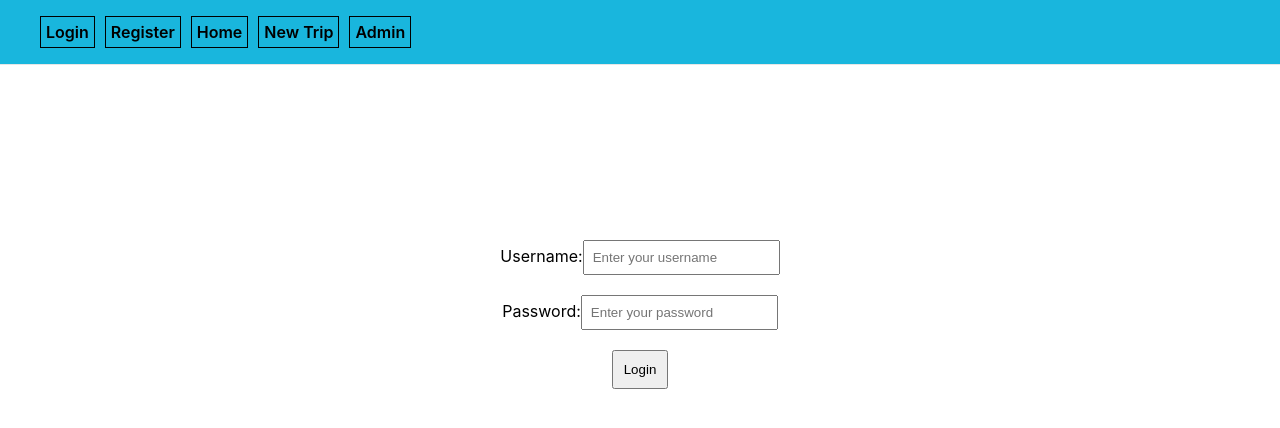
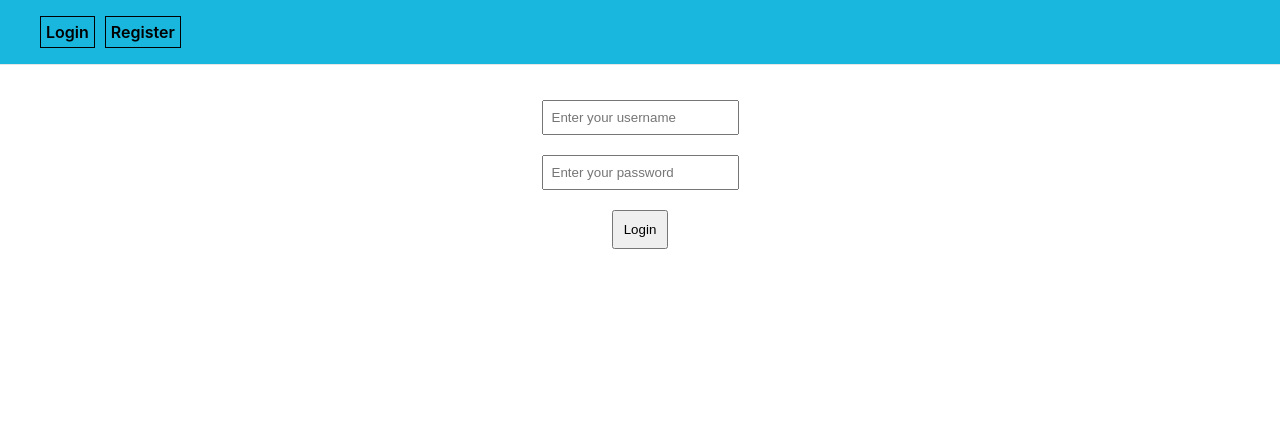
Before and after one commit to dpolic1/travel_planner_frontend, a React (Create React App) app: page /login in a window 1280 px wide. Shown: the top 428 px of the page. Built offline with nearby package versions, Linux system fonts and the light colour scheme.

Commit message:
added auth check on header nav

```diff
--- a/src/App.js
+++ b/src/App.js
@@ -1,26 +1,33 @@
 
 import React from 'react';
-import { Route, BrowserRouter as Router, Routes } from 'react-router-dom';
+import { Route, RouterProvider, createBrowserRouter, createRoutesFromElements } from 'react-router-dom';
 import RootLayout from './components/common/root-layout/RootLayout';
 import Home from './components/pages/home/Home';
 import Admin from './components/pages/admin/Admin';
 import Login from './components/pages/login/Login';
 import Register from './components/pages/register/Register';
 import NewTrip from './components/pages/new_trip/NewTrip';
+import { AuthProvider } from './components/common/auth-context/AuthContext';
+
+const router = createBrowserRouter(
+  createRoutesFromElements(
+    <Route path="/" element={<RootLayout />}>
+      <Route index element={<Home />} />
+      <Route path="login" element={<Login />} />
+      <Route path="register" element={<Register />} />
+      <Route path="newtrip" element={<NewTrip />} />
+      <Route path="admin" element={<Admin />} />
+    </Route>
+  )
+);
 
 function App() {
   return (
-    <Router>
-      <Routes>
-        <Route path="/" element={<RootLayout />}>
-          <Route index element={<Home />} />
-          <Route path="login" element={<Login />} />
-          <Route path="register" element={<Register />} />
-          <Route path="newtrip" element={<NewTrip />} />
-          <Route path="admin" element={<Admin />} />
-        </Route>
-      </Routes>
-    </Router>
+    <div>
+      <AuthProvider>
+        <RouterProvider router={router} />
+      </AuthProvider>
+    </div>
   );
 }
 
--- /dev/null
+++ b/src/components/common/auth-context/AuthContext.js
@@ -0,0 +1,27 @@
+import React, { createContext, useContext, useState } from 'react';
+
+const AuthContext = createContext();
+
+export const AuthProvider = ({ children }) => {
+  const [isAuthenticated, setIsAuthenticated] = useState(false);
+
+  const successfulLogin = () => {
+    // You would implement your login logic here
+    setIsAuthenticated(true);
+  };
+
+  const logout = () => {
+    // You would implement your logout logic here
+    setIsAuthenticated(false);
+  };
+
+  return (
+    <AuthContext.Provider value={{ isAuthenticated, successfulLogin, logout }}>
+      {children}
+    </AuthContext.Provider>
+  );
+};
+
+export const useAuth = () => {
+  return useContext(AuthContext);
+};
--- a/src/components/common/header/Header.jsx
+++ b/src/components/common/header/Header.jsx
@@ -1,25 +1,49 @@
+import React from "react";
+import { Link } from "react-router-dom";
 import "./Header.css"
+import {useAuth} from "../auth-context/AuthContext.js";
 
 export default function Header() {
+    const { isAuthenticated } = useAuth();
+
     return (
         <header>
-            <nav  className="header_nav">
+          <nav className="header_nav">
             <ul>
+              {!isAuthenticated && (
+                <>
                   <li className="nav_list_item">
-                        <a href="/login" className="nav_link">Login</a>
+                    <Link to="/login" className="nav_link">
+                      Login
+                    </Link>
                   </li>
                   <li className="nav_list_item">
-                        <a href="/register" className="nav_link">Register</a>
+                    <Link to="/register" className="nav_link">
+                      Register
+                    </Link>
+                  </li>
+                </>
+              )}
+
+              {isAuthenticated && (
+                <>
+                  <li className="nav_list_item">
+                    <Link to="/" className="nav_link">
+                      Home
+                    </Link>
                   </li>
                   <li className="nav_list_item">
-                        <a href="/" className="nav_link">Home</a>
+                    <Link to="/newtrip" className="nav_link">
+                      New Trip
+                    </Link>
                   </li>
                   <li className="nav_list_item">
-                        <a href="/newtrip" className="nav_link">New Trip</a>
+                    <Link to="/admin" className="nav_link">
+                      Admin
+                    </Link>
                   </li>
-                    <li className="nav_list_item">
-                        <a href="/admin" className="nav_link">Admin</a>
-                    </li>
+                </>
+              )}
             </ul>
           </nav>
         </header>
--- a/src/components/common/root-layout/RootLayout.css
+++ b/src/components/common/root-layout/RootLayout.css
@@ -1,4 +1,4 @@
 main {
-    margin-top: 120px; /* Adjust the margin to match the height of your header */
-    padding: 20px; /* Add padding as needed */
+    margin-top: 120px;
+    padding: 20px;
   }
--- a/src/components/common/root-layout/RootLayout.jsx
+++ b/src/components/common/root-layout/RootLayout.jsx
@@ -1,6 +1,5 @@
 import { Outlet } from "react-router-dom";
 import Header from "../header/Header";
-import './RootLayout.css'
 
 export default function RootLayout() {
   return (
--- a/src/components/pages/home/Home.jsx
+++ b/src/components/pages/home/Home.jsx
@@ -1,9 +1,33 @@
-function Home() {
+import React, { useEffect } from "react";
+import { useNavigate } from "react-router-dom";
+import { useAuth } from "../../common/auth-context/AuthContext";
+
+const Home = () => {
+  const { isAuthenticated } = useAuth();
+  const navigate = useNavigate();
+
+  useEffect(() => {
+    // Redirect to login if not authenticated
+    if (!isAuthenticated) {
+      navigate('/login');
+    }
+  }, [isAuthenticated, navigate]);
+
+  // Render the welcome message and other content when authenticated
   return (
     <div>
-      <h1>Home</h1>
+      <h1>Welcome to the Home Page!</h1>
+      <h1>Welcome to the Home Page!</h1>
+      <h1>Welcome to the Home Page!</h1>
+      <h1>Welcome to the Home Page!</h1>
+      <h1>Welcome to the Home Page!</h1>
+      <h1>Welcome to the Home Page!</h1>
+      <h1>Welcome to the Home Page!</h1>
+      <h1>Welcome to the Home Page!</h1>
+      <h1>Welcome to the Home Page!</h1>
+      {/* Other home content */}
     </div>
   );
-}
+};
 
 export default Home;
--- a/src/components/pages/login/components/LoginForm.css
+++ b/src/components/pages/login/components/LoginForm.css
@@ -1,10 +1,8 @@
-/* LoginForm.css */
-
 form {
     display: flex;
     flex-direction: column;
     align-items: center;
-    margin-top: 100px; /* Add a margin from the top */
+    margin-top: 100px;
 }
 
 label {
--- a/src/components/pages/login/components/LoginForm.jsx
+++ b/src/components/pages/login/components/LoginForm.jsx
@@ -1,9 +1,13 @@
 import React, { useState } from 'react';
+import { useNavigate } from 'react-router-dom';
+import { useAuth } from '../../../common/auth-context/AuthContext.js';
 import "./LoginForm.css"
 
 const LoginForm = () => {
   const [username, setUsername] = useState('');
   const [password, setPassword] = useState('');
+  const navigate = useNavigate();
+  const { successfulLogin } = useAuth();
 
   const handleUsernameChange = (e) => {
     setUsername(e.target.value);
@@ -34,6 +38,9 @@ const LoginForm = () => {
 
         const data = await response.json();
         console.log('JWT Token:', data.jwtToken);
+        localStorage.setItem('jwtToken', data.jwtToken);
+        successfulLogin();
+        navigate('/');
       } catch (error) {
         console.error('Error:', error.message);
       }
@@ -42,25 +49,21 @@ const LoginForm = () => {
   return (
     <form onSubmit={handleSubmit}>
       <label>
-        Username:
         <input
           type="text"
           value={username}
           onChange={handleUsernameChange}
           placeholder="Enter your username"
-          required
-        />
+          required />
       </label>
 
       <label>
-        Password:
         <input
           type="password"
           value={password}
           onChange={handlePasswordChange}
           placeholder="Enter your password"
-          required
-        />
+          required />
       </label>
 
       <button type="submit">Login</button>
--- a/src/components/pages/new_trip/NewTrip.jsx
+++ b/src/components/pages/new_trip/NewTrip.jsx
@@ -1,9 +1,30 @@
-function NewTrip() {
-    return (
-      <div>
-        <h1>NewTrip</h1>
-      </div>
-    );
-  }
+import React, { useEffect } from 'react';
+import { useNavigate } from 'react-router-dom';
+import { useAuth } from '../../common/auth-context/AuthContext.js';
 
-  export default NewTrip;
+const NewTrip = () => {
+  const { isAuthenticated } = useAuth();
+  const navigate = useNavigate();
+
+  useEffect(() => {
+    // Redirect to login if not authenticated
+    if (!isAuthenticated) {
+      navigate('/login');
+    }
+  }, [isAuthenticated, navigate]);
+  return (
+    <div>
+        <div>
+          <h1>Welcome to the New Trip Page!</h1>
+          <h1>Welcome to the New Trip Page!</h1>
+          <h1>Welcome to the New Trip Page!</h1>
+          <h1>Welcome to the New Trip Page!</h1>
+          <h1>Welcome to the New Trip Page!</h1>
+          <h1>Welcome to the New Trip Page!</h1>
+          <h1>Welcome to the New Trip Page!</h1>
+        </div>
+    </div>
+  );
+};
+
+export default NewTrip;
```
Lines whose indentation alone changed are shown as unchanged.
